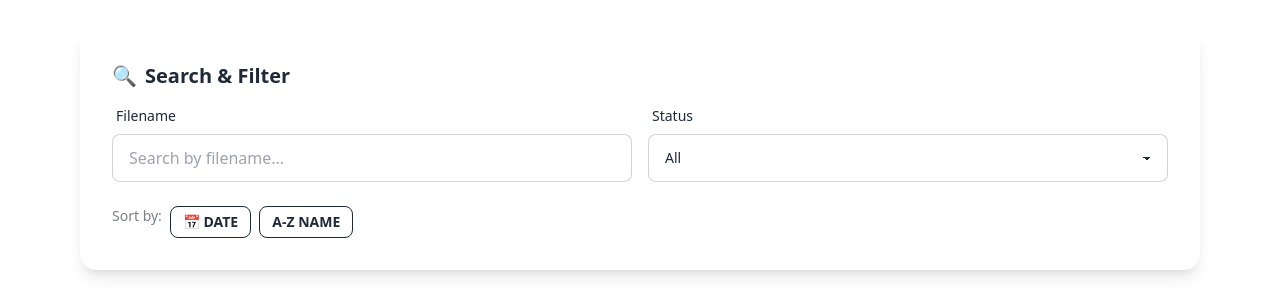
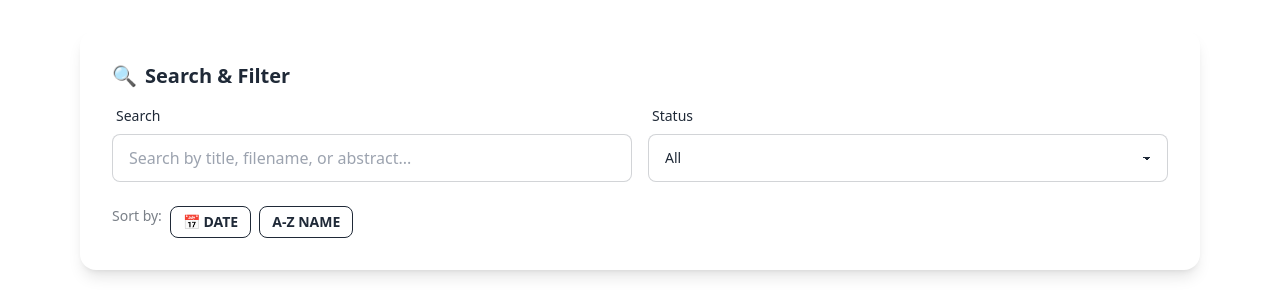
Before and after one commit to kkirchheim/aegis, a Flask app: page /history in a window 1280 px wide. Shown: the part 178-478 px from the top of the page. Run offline with Flask 3, Linux system fonts and the light colour scheme; data that the repository does not hold is empty; some libraries are stand-ins or nearby versions.

Commit message:
Update search field label to reflect all searchable fields
- Changed label from 'Filename' to 'Search'
- Updated placeholder from 'Search by filename...' to 'Search by title, filename, or abstract...'
- Better reflects the actual search functionality

```diff
--- a/templates/history.html
+++ b/templates/history.html
@@ -90,12 +90,12 @@
                     </h2>
 
                     <div class="grid grid-cols-1 md:grid-cols-2 gap-4">
-                        <!-- Search by filename -->
+                        <!-- Search by filename, title, or abstract -->
                         <div>
                             <label class="label">
-                                <span class="label-text">Filename</span>
+                                <span class="label-text">Search</span>
                             </label>
-                            <input type="text" id="searchInput" placeholder="Search by filename..." class="input input-bordered w-full" />
+                            <input type="text" id="searchInput" placeholder="Search by title, filename, or abstract..." class="input input-bordered w-full" />
                         </div>
 
                         <!-- Filter by status -->
```
